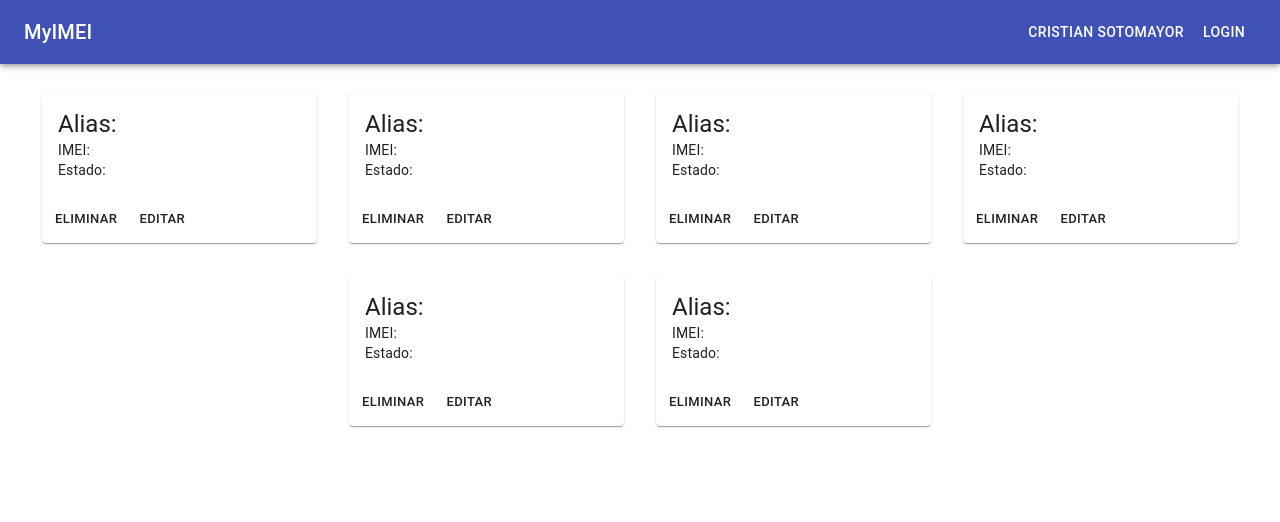
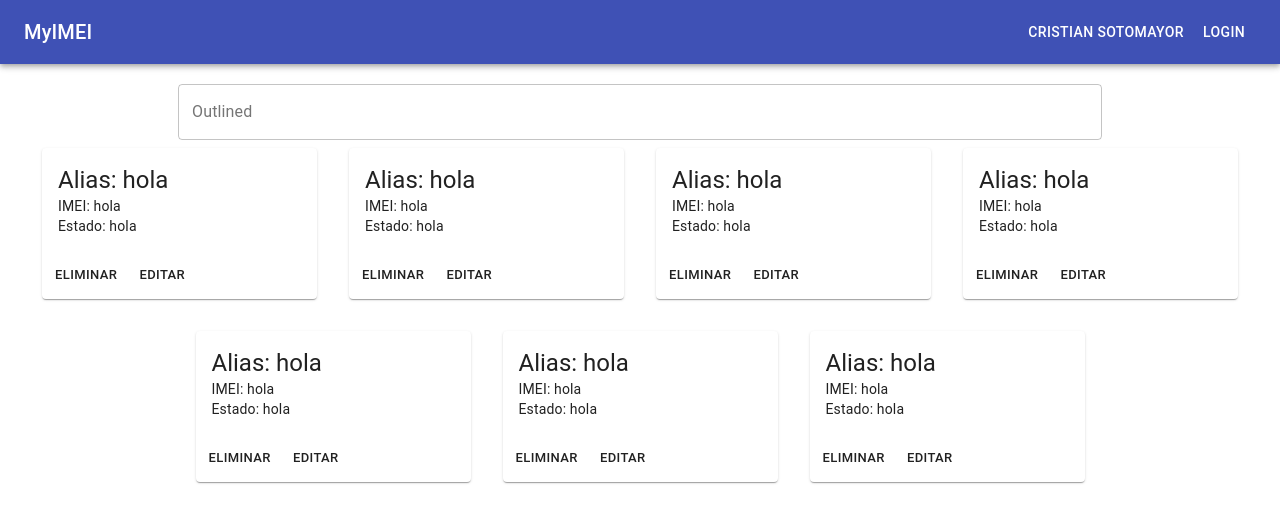
Before and after one commit to cristiandev19/myIMEI, a React (Create React App) app in the folder my-imei/: page /home in a window 1280 px wide. Shown: the top 522 px of the page. Built offline with nearby package versions, Linux system fonts and the light colour scheme.

Commit message:
agregue el input del buscador y estilos

```diff
--- a/my-imei/src/components/Home/Home.js
+++ b/my-imei/src/components/Home/Home.js
@@ -1,4 +1,4 @@
-import { Container, Grid, makeStyles } from '@material-ui/core'
+import { Container, Grid, makeStyles, TextField } from '@material-ui/core'
 import React from 'react'
 import { CardIMEI } from '../CardIMEI/CardIMEI'
 import { HeaderHome } from '../HeaderHome/HeaderHome'
@@ -6,7 +6,10 @@ import { HeaderHome } from '../HeaderHome/HeaderHome'
 const useStyles = makeStyles((theme) => ({
   root: {
     flexGrow: 1,
-    marginTop: '20px'
+    '& > *': {
+      margin: theme.spacing(1),
+      width: '25ch',
+    }
   },
   paper: {
     height: 140,
@@ -15,27 +18,37 @@ const useStyles = makeStyles((theme) => ({
   control: {
     padding: theme.spacing(2),
   },
+  buscador: {
+    width: '75%',
+    margin: 'auto'
+  },
+  main: {
+    marginTop: '20px',
+  }
 }));
 
 export const Home = () => {
   let spacing = 4;
   const classes = useStyles();
 
-  let array_card = [0, 1, 2,3, 6, 6];
+  let array_card = ['item_add',0, 1, 2,3, 6, 6];
   return (
     <div>
       <HeaderHome />
-      <Container fixed>
+      <Container fixed className={classes.main}>
         {/* Hola home */}
+
+        <form className={classes.buscador} noValidate autoComplete="off">
+          <TextField id="outlined-basic"  fullWidth label="Outlined" variant="outlined" />
+        </form>
         <Grid container className={classes.root} spacing={2}>
           <Grid item xs={12}>
             <Grid container justify="center" spacing={spacing}>
               {array_card.map((value) => (
+
                 <Grid key={value} item>
                   {/* <Paper className={classes.paper} /> */}
-
-
-                  <CardIMEI />
+                  <CardIMEI alias="hola" imei="hola" estado="hola"  type_card="value"/>
                 </Grid>
               ))}
             </Grid>
```
